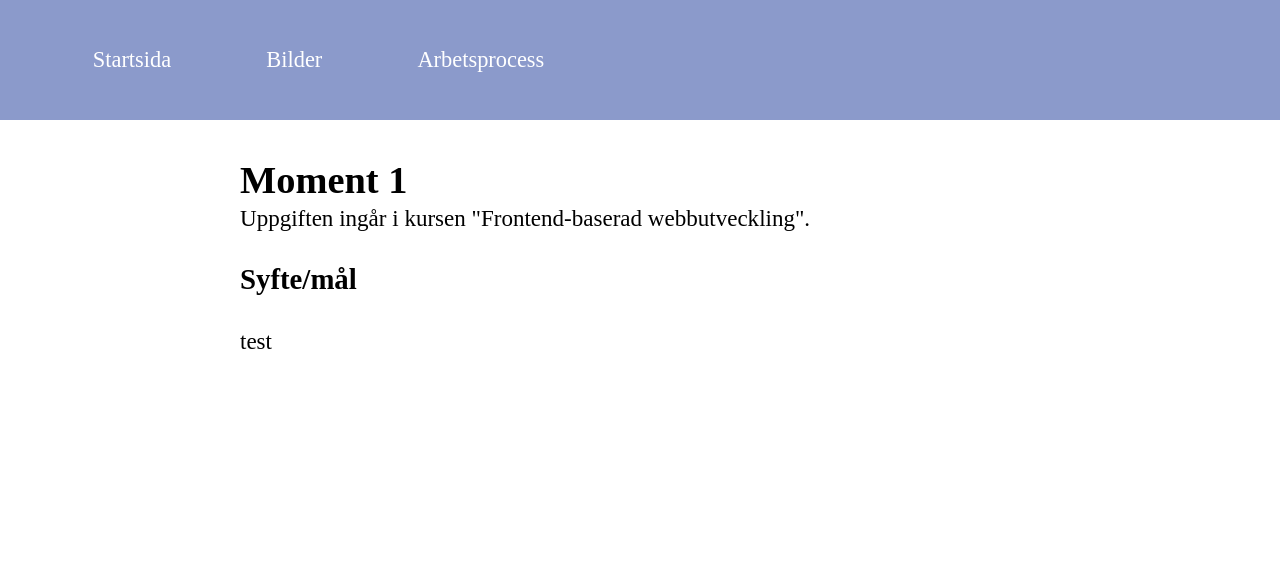
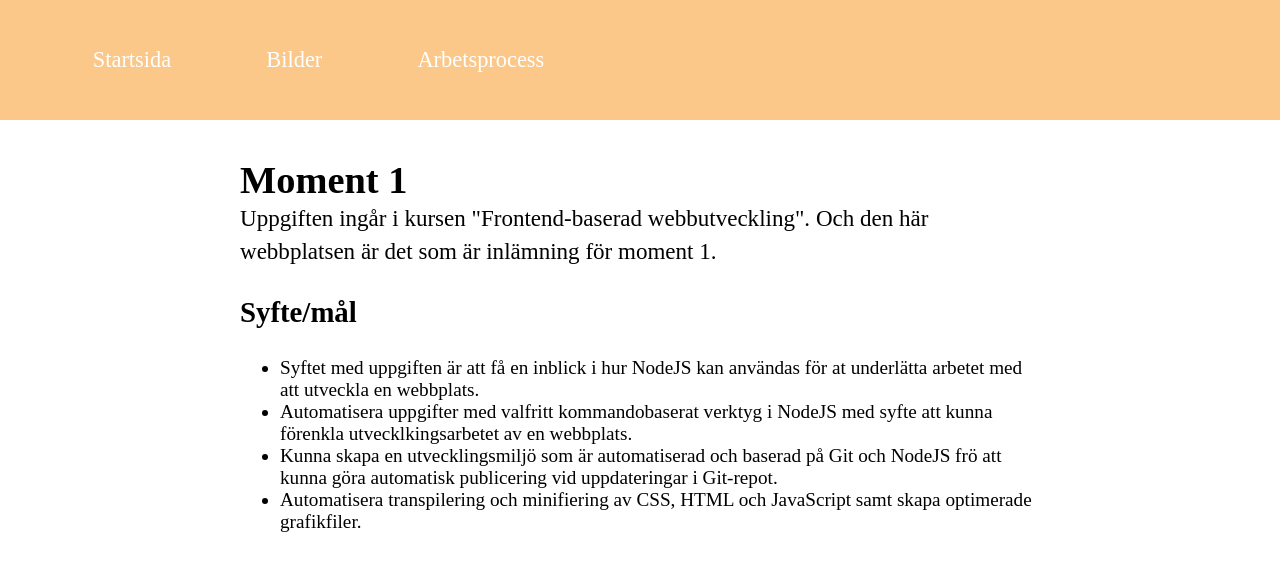
Before and after one commit to SabinaLiljestrom/dt211g-moment1, a website built with Parcel: page src/index.html in a window 1280 px wide. Built offline with nearby package versions, Linux system fonts and the light colour scheme.

Commit message:
uppdatera index och css

```diff
--- a/src/css/main.css
+++ b/src/css/main.css
@@ -19,7 +19,7 @@ h3 {
   }
 /* Design av Header */
 header {
-    background-color: rgb(139, 154, 203);
+    background-color: rgb(251, 200, 137);
     height: 120px;
     opacity: 100%;;
     margin: 0;
@@ -32,7 +32,7 @@ header {
 
 /* Design av meny för mobilenheter, placeras till höger om skärmen */
 nav {
-    background-color: rgb(139, 154, 203);
+    background-color: rgb(251, 200, 137);
     box-shadow: 0 0px 10px rgba(0, 0, 0, 0.71);
     font-size: 1.4em;
     position: absolute;
@@ -66,7 +66,7 @@ nav a {
 }
 
 nav li:hover {
-    background-color: rgb(61, 106, 227);
+    background-color: rgb(255, 171, 44);
     cursor: pointer;
 }
 
@@ -75,7 +75,7 @@ nav li:hover {
     display: flex;
     align-items: center;
     padding: 8px 15px;
-    background-color:rgb(139, 154, 203);
+    background-color:rgb(251, 200, 137);
     border: white solid 2px;
     cursor: pointer;
 }
@@ -85,7 +85,7 @@ nav li:hover {
 }
 
 .menu-btn:hover {
-    background-color:   rgb(61, 106, 227);
+    background-color:   rgb(255, 171, 44);
     box-shadow: 0 0px 5px rgba(0, 0, 0, 0.421);
 }
 
--- a/src/index.html
+++ b/src/index.html
@@ -39,10 +39,16 @@
     <main>
         <h1>Moment 1</h1>
         <p>
-            Uppgiften ingår i kursen "Frontend-baserad webbutveckling".
+            Uppgiften ingår i kursen "Frontend-baserad webbutveckling". Och den här webbplatsen är det som är inlämning för moment 1.
         </p>
             <h2>Syfte/mål</h2>
-   <p>test</p>
+            <ul>
+                <li>Syftet med uppgiften är att få en inblick i hur NodeJS kan användas för at underlätta arbetet med att utveckla en webbplats.</li>
+                <li>Automatisera uppgifter med valfritt kommandobaserat verktyg i NodeJS med syfte att kunna förenkla utvecklkingsarbetet av en webbplats.</li>
+                <li>Kunna skapa en utvecklingsmiljö som är automatiserad och baserad på Git och NodeJS frö att kunna göra automatisk publicering vid uppdateringar i Git-repot. </li>
+            <li>Automatisera transpilering och minifiering av CSS, HTML och JavaScript samt skapa optimerade grafikfiler.</li>
+            </ul>
+
 </main>
     <footer>
 
```
Also changed, not shown: src/arbetsprocess.html (+1 -1 lines), src/bilder.html (+1 -1 lines).
